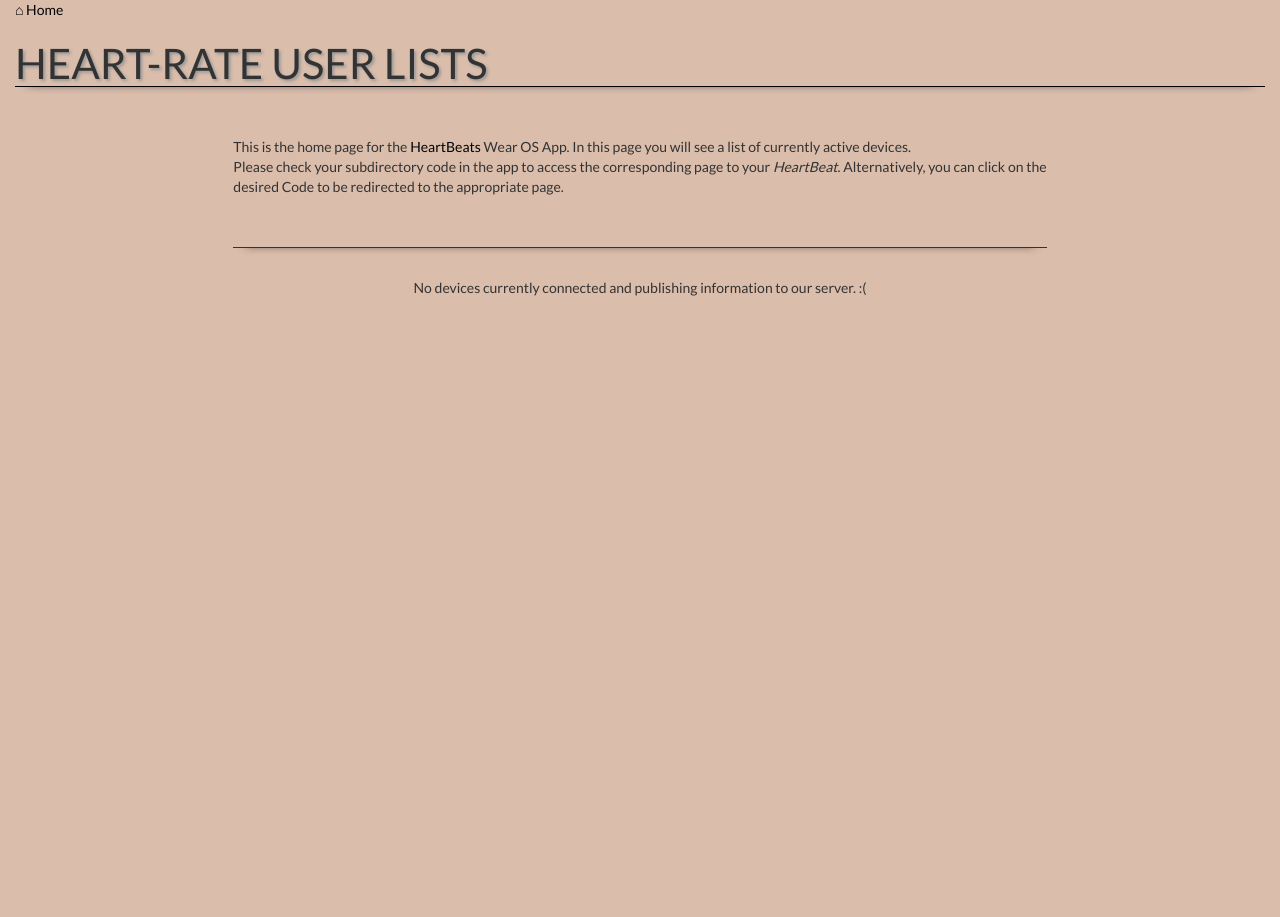
After one commit to felipemodesto/modesto.io, a Python web app: template app/templates/heart_list.html in a window 1280 px wide. The commit adds this page. Run offline with Jinja, Linux system fonts and the light colour scheme; the template is opened without the code that fills it, so the values that code supplies are empty.

Commit message:
Adding updated StreamBeats page with Heart Rate List, integrating link into main page as well as some other minor improvements.

```diff
--- a/app/templates/heart.html
+++ b/app/templates/heart.html
@@ -23,6 +23,10 @@
 
 {% block content %}
 {% if heartRate %}
-	<h1 id="rate"><img src="/heart_icon.png" class="center-block" alt="Heartbeat Monitor" style="width:80px">  {{heartRate}} bpm</h1>
+	{% if heartRate > 0 %}
+		<h1 id="rate"><img src="/heart_icon.png" class="center-block" alt="" style="width:80px">  {{heartRate}} bpm</h1>
+	{% else %}
+		<h1 id="rate">Connection Lost</h1>
+	{% endif %}
 {% endif %}
 {% endblock %}
--- /dev/null
+++ b/app/templates/heart_list.html
@@ -0,0 +1,96 @@
+{% extends "base.html" %}
+{% set active_page = "heart" %}
+{% block header %}
+
+<style>
+	h1 {
+		text-align: center;
+		font-size: 80px;
+		font-family: Sans-serif;
+	}
+</style>
+
+<style>
+	#title_section {
+		margin : 20px 20px;
+	}
+
+	.table td {
+		text-align: center;
+	}
+
+	body {
+		background-color: #dabdab;
+	}
+</style>
+
+
+{% endblock %}
+
+{% block content %}
+<div class="container-fluid" style="background-color: #dabdab;">
+  <div class="fixed-top"><a href="/">⌂ Home</a></div>
+  	<row><br></row>
+    <row>
+	    <h1>Heart-Rate User Lists</h1>
+	    <hr style="border-color: #000000">
+	    <br>
+    </row>
+	    <div class="col-md-12">
+	        <div class="army-skill">
+	        	<row>
+	        		<div class="col-md-2">
+                    </div>
+                    <div class="col-md-8 text-center">
+                    	<p>
+	                    	<br>
+	                    	This is the home page for the <a href="https://play.google.com/store/apps/details?id=io.modesto.streambeats&hl=en_CA">HeartBeats</a> Wear OS App.
+	                    	In this page you will see a list of currently active devices.
+							<br>
+							Please check your subdirectory code in the app to access the corresponding page to your <i>HeartBeat</i>.
+							Alternatively, you can click on the desired Code to be redirected to the appropriate page.
+							<br>
+							<br>
+							<br>
+						</p>
+						<hr>
+						<br>
+						{% if heartList|length > 0 %}
+						<table class="table table-bordered">
+						    <thead class="thead-inverse">
+							    <tr data-toggle="collapse" data-target="#accordion" class="clickable">
+							    <th class="text-center " style="background-color: #f0f0f0;">Device ID</th>
+							    <th class="text-center " style="background-color: #ffffff;">Last Known Heartrate</th>
+							    <th class="text-center " style="background-color: #f0f0f0;">Last Known Accuracy</th>
+							    <th class="text-center " style="background-color: #ffffff;">Last Update (UTC)</th>
+							    </tr>
+						    </thead>
+					    	<div id="accordion" class="collapse">
+						    	<tbody>
+						        {% for heart in heartList %}
+					            <tr>
+					            	{% if heart.heartrate > -1 %}
+					                <td class="col-md-1 text-center " style="background-color: #f0f0f0;"><a href="/heart/{{heart.deviceID}}">{{ heart.deviceID }}</a></td>
+					                <td class="col-md-1 text-center " style="background-color: #ffffff;">{{ heart.heartrate }}</td>
+					                <td class="col-md-1 text-center " style="background-color: #f0f0f0;">{{ heart.accuracy }}</td>
+					                <td class="col-md-1 text-center " style="background-color: #ffffff;">{{ heart.time }}</td>
+					                {% endif %}
+					            </tr>
+						        {% endfor %}
+						    	</tbody>
+					    	</div>
+						</table>
+						{% else %}
+							No devices currently connected and publishing information to our server. :(
+						{% endif %}
+					</div>
+	        		<div class="col-md-2">
+                    </div>
+				</row>
+			</div>
+		</div>
+	</row>
+    <row><br></row>
+</div>
+
+{% endblock %}
--- a/app/templates/robotx.txt.txt
+++ /dev/null
@@ -1,2 +0,0 @@
-User-agent: *
-Disallow:
```
Also changed, not shown: app/site.py (+74 -31 lines), app/templates/index.html (+8 -4 lines), app/templates/stats.html (+5 -8 lines), run.py (+5 -6 lines), 1 other file.
